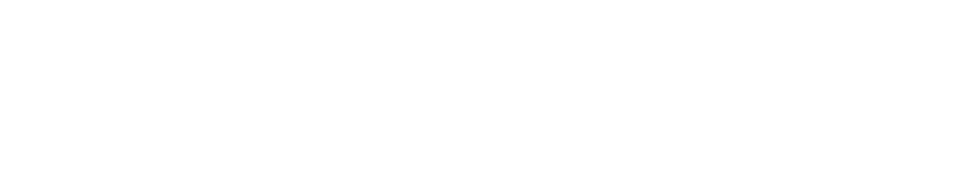
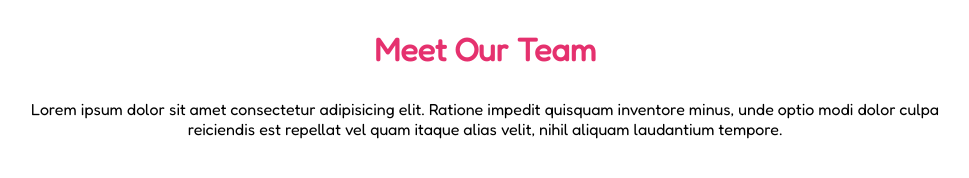
Before and after one commit to AndresiniGiovanni/html-css-float-cards, a plain HTML site: page index.html in a window 1280 px wide. Shown: the whole page, without its empty margins (155-1124 px from the left). Drawn offline with Linux system fonts and the light colour scheme.

Commit message:
struttura header inserita

```diff
--- a/css/style.css
+++ b/css/style.css
@@ -3,3 +3,21 @@
   padding: 0;
   box-sizing: border-box;
 }
+html {
+  font-family: fredoka;
+}
+header {
+  padding: 30px;
+  text-align: center;
+}
+
+h1 {
+  color: rgb(229, 49, 110);
+}
+
+.paragrafo-header {
+  margin-left: auto;
+  margin-right: auto;
+  max-width: 80%;
+  padding-top: 30px;
+}
--- a/index.html
+++ b/index.html
@@ -4,13 +4,26 @@
     <meta charset="UTF-8" />
     <meta http-equiv="X-UA-Compatible" content="IE=edge" />
     <meta name="viewport" content="width=device-width, initial-scale=1.0" />
-    <link rel="stylesheet" href="./css/style.css">
+    <link rel="stylesheet" href="./css/style.css" />
+    <link rel="preconnect" href="https://fonts.googleapis.com" />
+    <link rel="preconnect" href="https://fonts.gstatic.com" crossorigin />
+    <link
+      href="https://fonts.googleapis.com/css2?family=Fredoka&display=swap"
+      rel="stylesheet"
+    />
     <title>Floating Cards</title>
   </head>
   <body>
+    <!-- HEADER -->
     <header>
       <div>
-        <h1M></h1>
+        <h1>Meet Our Team</h1>
+        <p class="paragrafo-header">
+          Lorem ipsum dolor sit amet consectetur adipisicing elit. Ratione
+          impedit quisquam inventore minus, unde optio modi dolor culpa
+          reiciendis est repellat vel quam itaque alias velit, nihil aliquam
+          laudantium tempore.
+        </p>
       </div>
     </header>
   </body>
```
